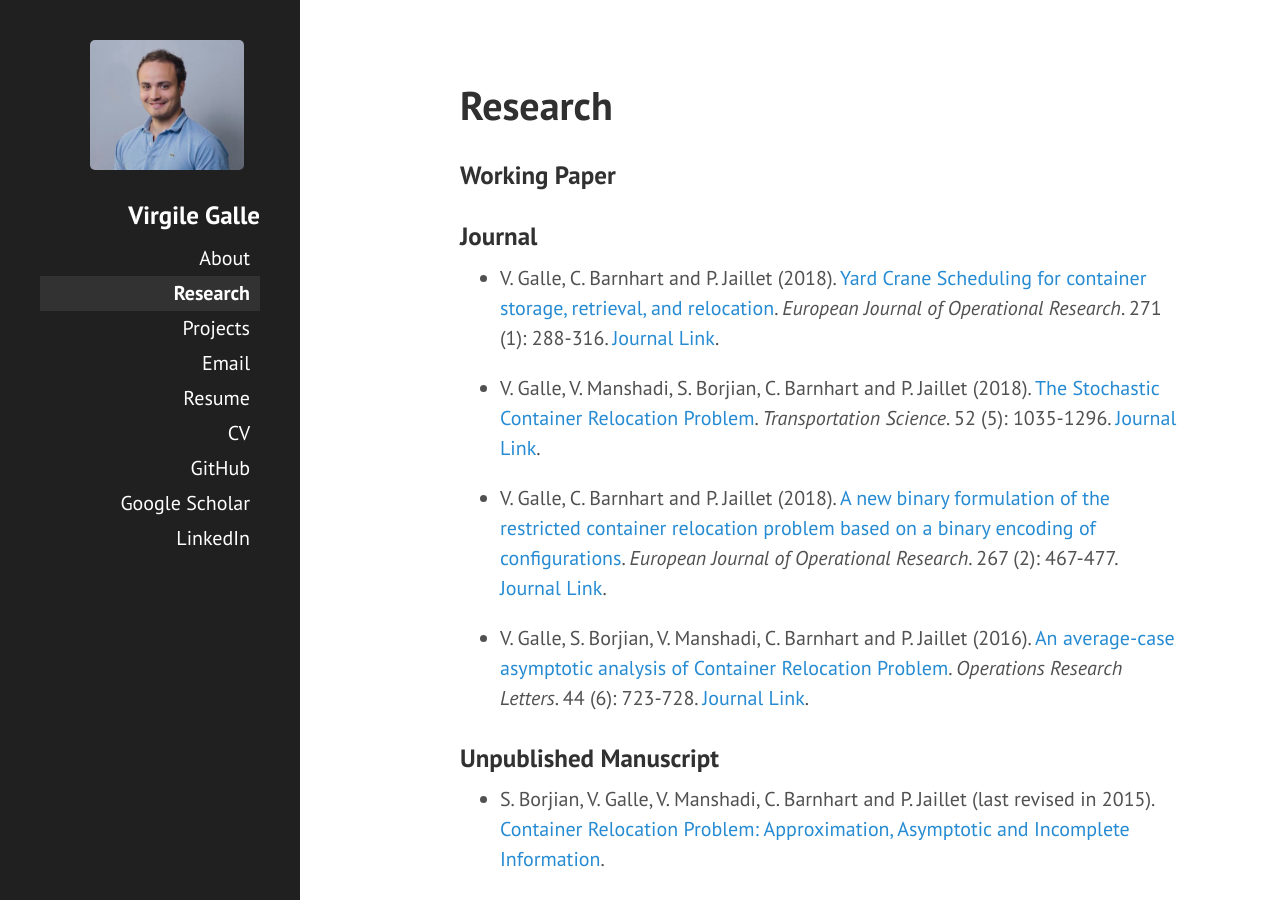
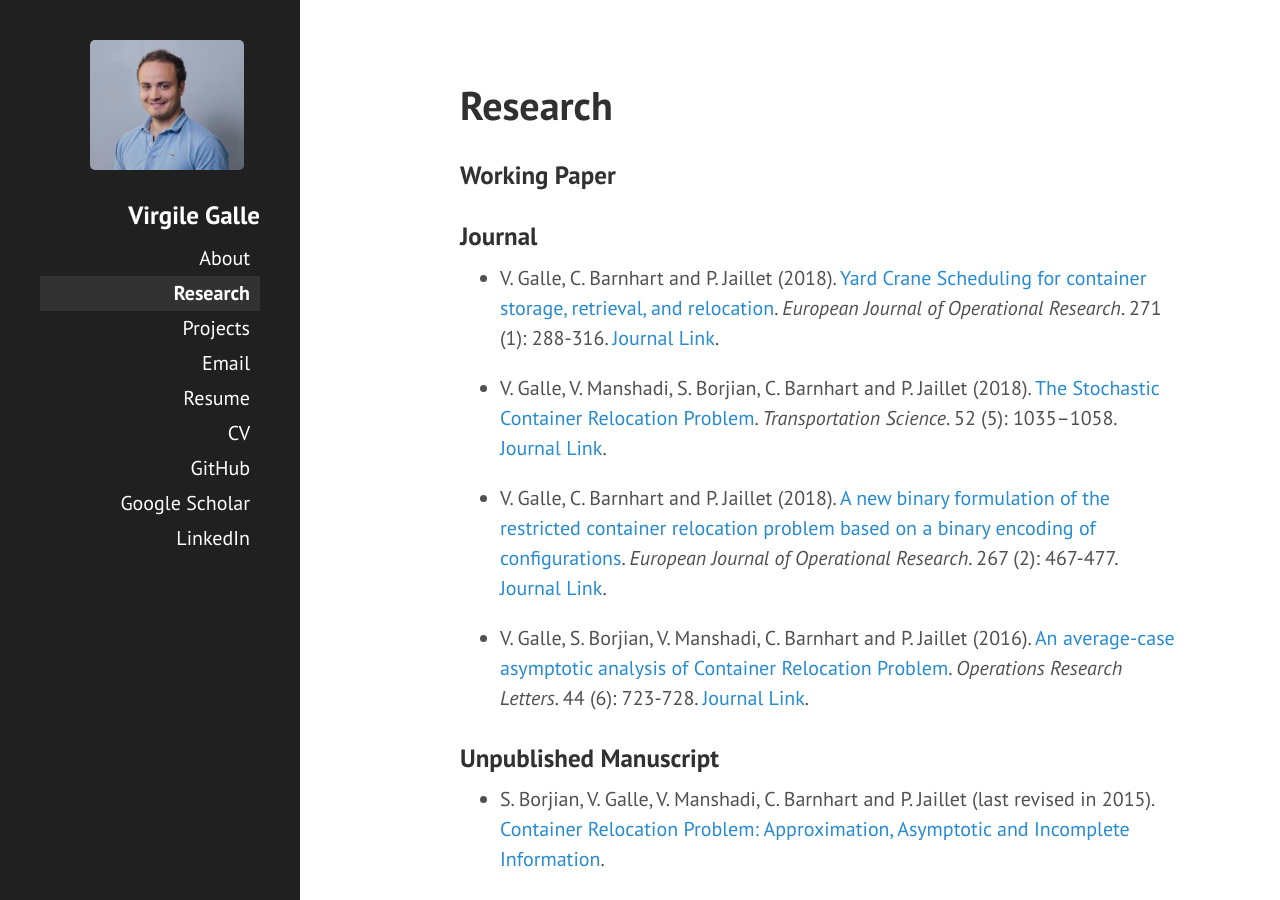
Before and after one commit to vgalle/vgalle.github.io, a Jekyll site: the page built from research/index.md, in a window 1280 px wide and 900 px high. Built offline with Jekyll 4.4.1, drawn with Linux system fonts in a browser that asks for light colours; comment, search, counter and statistics services are not loaded.

Commit message:
page update

```diff
--- a/_data/publications.yml
+++ b/_data/publications.yml
@@ -18,7 +18,7 @@ journal:
   journal: "Transportation Science"
   volume: "52"
   number: "5"
-  pages: "1035-1296"
+  pages: "1035–1058"
   year: "2018"
   publisher: "Informs"
   url: "https://doi.org/10.1287/trsc.2018.0828"
```
